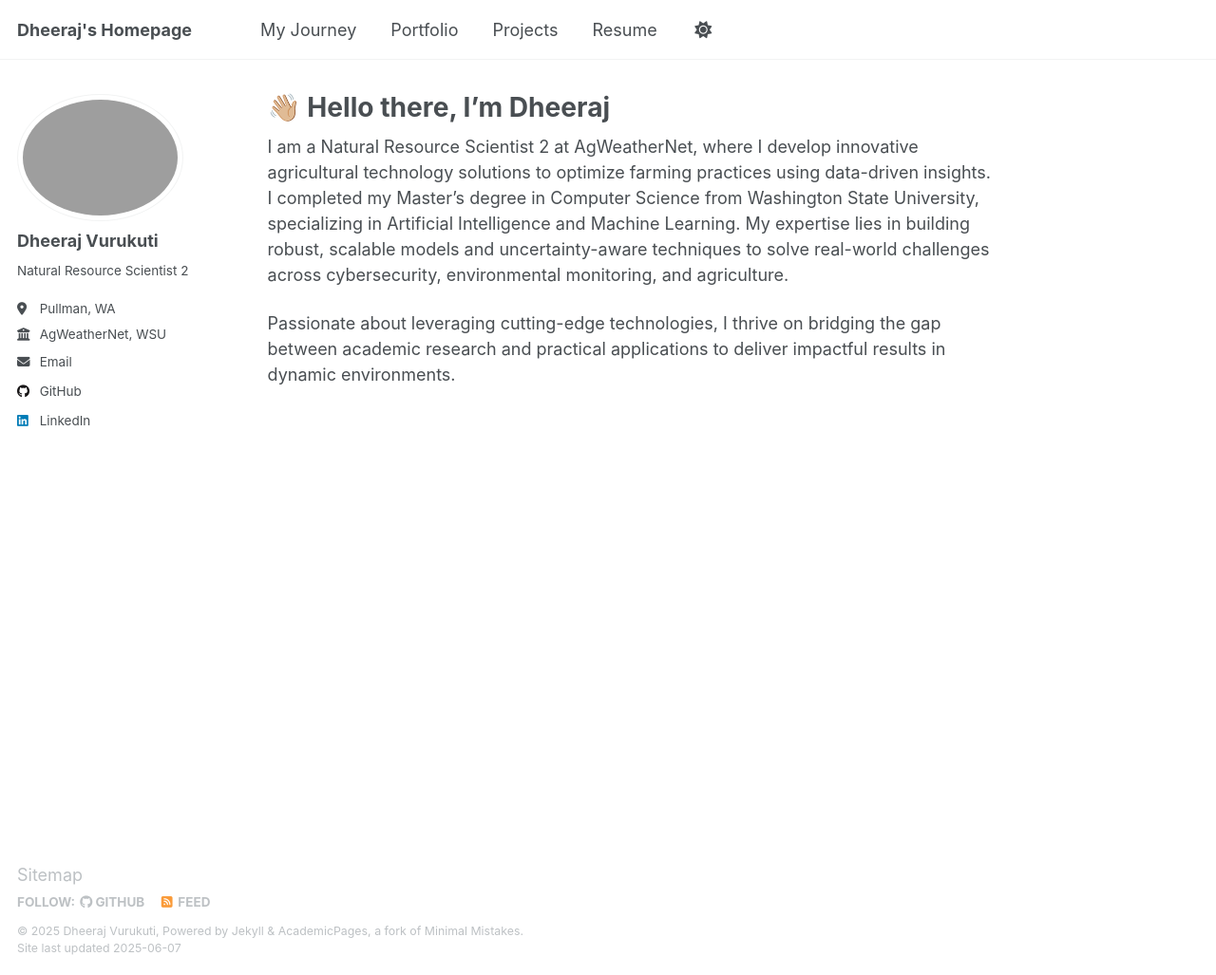
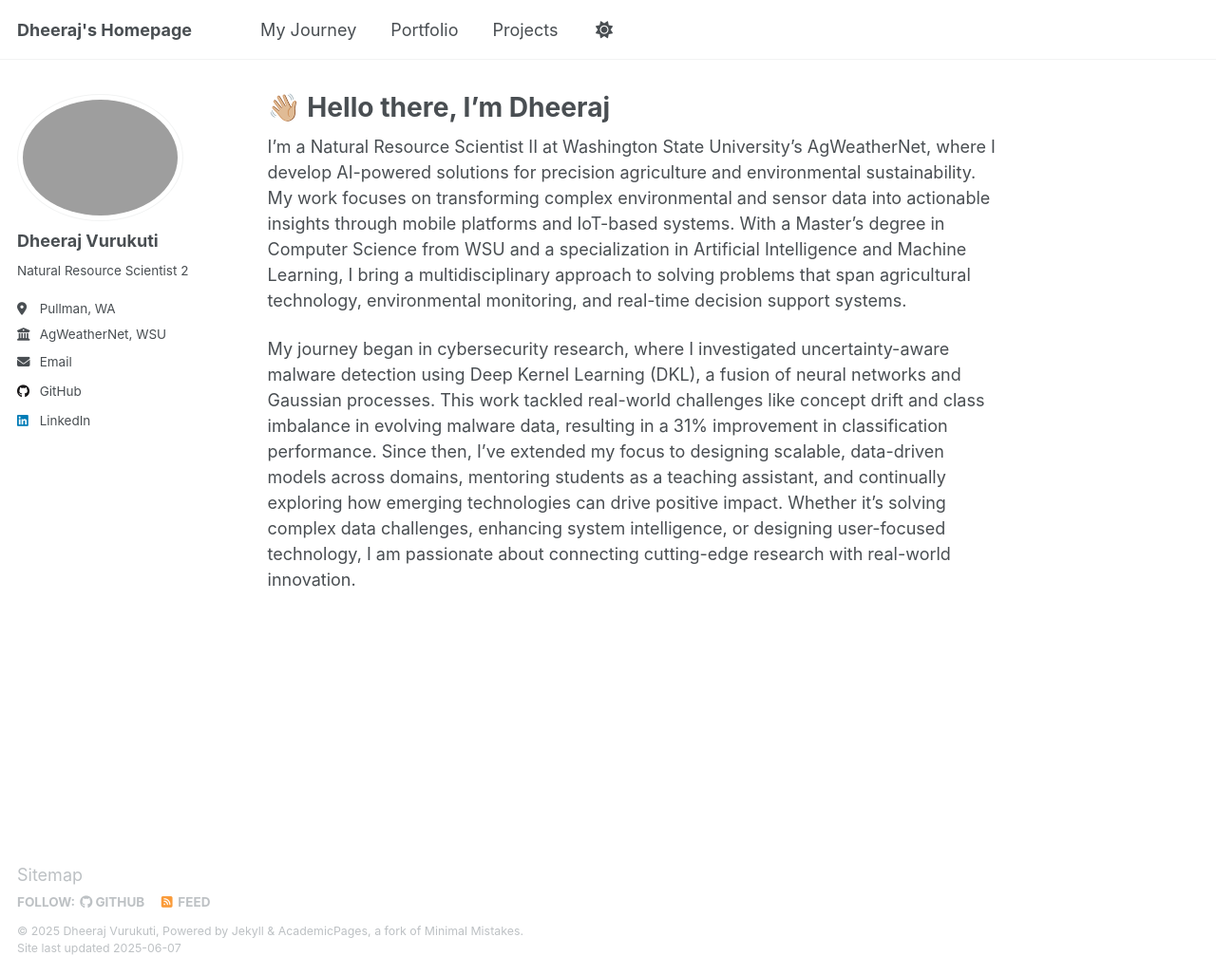
Before and after one commit to dheerajvurukuti/dheerajvurukuti.github.io, a Jekyll site: the page built from _pages/about.md, in a window 1280 px wide and 1027 px high. Shown: the whole window at 95% size. Built offline with Jekyll 4.4.1, drawn with Linux system fonts in a browser that asks for light colours.

Commit message:
About Update

```diff
--- a/_data/navigation.yml
+++ b/_data/navigation.yml
@@ -40,5 +40,3 @@ main:
 
   - title: "Projects"
     url: /projects/
-
-  - title: "Resume"
--- a/_pages/about.md
+++ b/_pages/about.md
@@ -7,9 +7,9 @@ redirect_from:
   - /about.html
 ---
 
-I am a Natural Resource Scientist 2 at AgWeatherNet, where I develop innovative agricultural technology solutions to optimize farming practices using data-driven insights. I completed my Master’s degree in Computer Science from Washington State University, specializing in Artificial Intelligence and Machine Learning. My expertise lies in building robust, scalable models and uncertainty-aware techniques to solve real-world challenges across cybersecurity, environmental monitoring, and agriculture.
+I’m a Natural Resource Scientist II at Washington State University’s AgWeatherNet, where I develop AI-powered solutions for precision agriculture and environmental sustainability. My work focuses on transforming complex environmental and sensor data into actionable insights through mobile platforms and IoT-based systems. With a Master’s degree in Computer Science from WSU and a specialization in Artificial Intelligence and Machine Learning, I bring a multidisciplinary approach to solving problems that span agricultural technology, environmental monitoring, and real-time decision support systems.
 
-Passionate about leveraging cutting-edge technologies, I thrive on bridging the gap between academic research and practical applications to deliver impactful results in dynamic environments.
+My journey began in cybersecurity research, where I investigated uncertainty-aware malware detection using Deep Kernel Learning (DKL), a fusion of neural networks and Gaussian processes. This work tackled real-world challenges like concept drift and class imbalance in evolving malware data, resulting in a 31% improvement in classification performance. Since then, I’ve extended my focus to designing scalable, data-driven models across domains, mentoring students as a teaching assistant, and continually exploring how emerging technologies can drive positive impact. Whether it's solving complex data challenges, enhancing system intelligence, or designing user-focused technology, I am passionate about connecting cutting-edge research with real-world innovation.
 
 <!-- # A Glimpse into My Thesis
 
```
